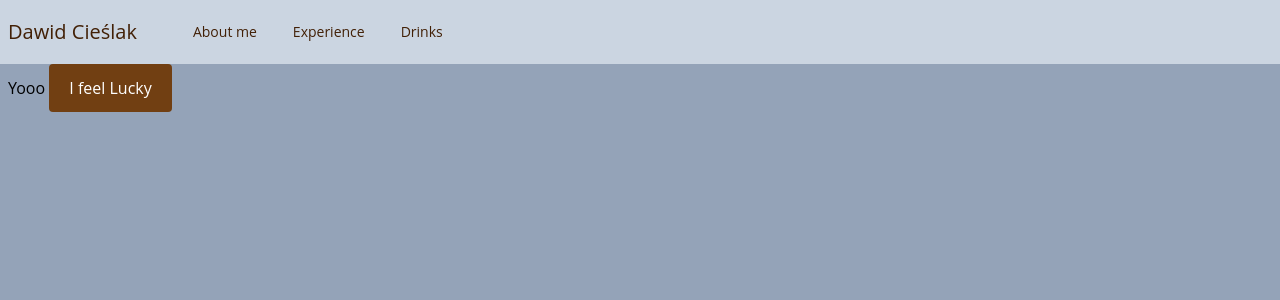
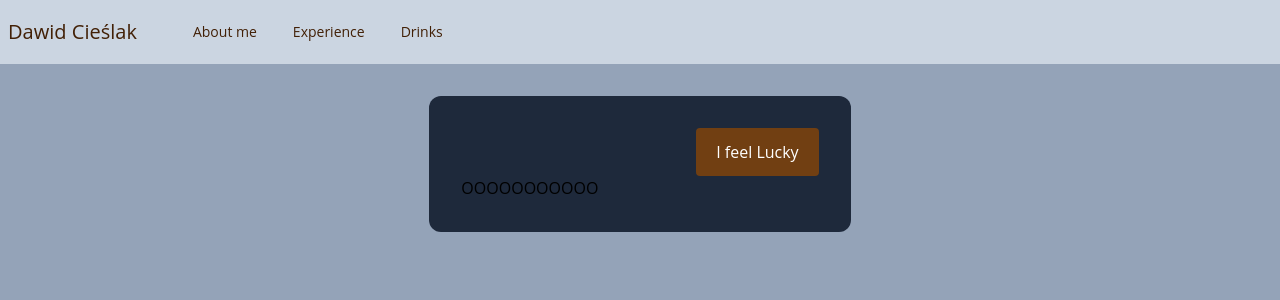
Before and after one commit to Canthar90/First-Full, a Vue app in the folder Frontend/First_full_front/: page /drinks in a window 1280 px wide. Both pictures are taken after a click on the button "I feel Lucky". Shown: the top 300 px of the page. Built offline with nearby package versions, Linux system fonts and the light colour scheme.

Commit message:
Adding some basic styles and basic drink store function

```diff
--- a/Frontend/First_full_front/src/stores/drinks.ts
+++ b/Frontend/First_full_front/src/stores/drinks.ts
@@ -6,9 +6,15 @@ export const useDrinkStore = defineStore('drink', () => {
   const drinkByNameCollapseFlag = ref(false)
   const searchDrinkByIngriedientCollapseFlag = ref(false)
 
+  const RANDOM_DRINK_INIT = () => {
+    // It change value of randomDrinkCollapseFlag to true
+    randomDrinkCollapseFlag.value = true
+  }
+
   return {
     randomDrinkCollapseFlag,
     drinkByNameCollapseFlag,
-    searchDrinkByIngriedientCollapseFlag
+    searchDrinkByIngriedientCollapseFlag,
+    RANDOM_DRINK_INIT
   }
 })
--- a/Frontend/First_full_front/src/views/DrinkSite.vue
+++ b/Frontend/First_full_front/src/views/DrinkSite.vue
@@ -1,14 +1,25 @@
 <template>
   <body class="px-2">
-    <div class="pt-16">
-      Yooo
-      <action-button text="I feel Lucky" buttonType="primary"></action-button>
+    <div class="pt-16 grid grid-cols-3 justify-center">
+      <figure class="mt-8 bg-slate-800 rounded-xl md:p-8 col-start-2 justify-center">
+        <div class="text-white col-start-2 flex justify-end">
+          <action-button
+            text="I feel Lucky"
+            buttonType="primary"
+            @click="randomDrink"
+          ></action-button>
+        </div>
+
+        <div v-if="drinkStore.randomDrinkCollapseFlag">OOOOOOOOOOO</div>
+      </figure>
     </div>
   </body>
 </template>
 
 <script lang="ts" setup>
 import ActionButton from '@/components/Shared/ActionButton.vue'
+import { useDrinkStore } from '@/stores/drinks'
 
-import { ref } from 'vue'
+const drinkStore = useDrinkStore()
+const randomDrink = drinkStore.RANDOM_DRINK_INIT
 </script>
```
